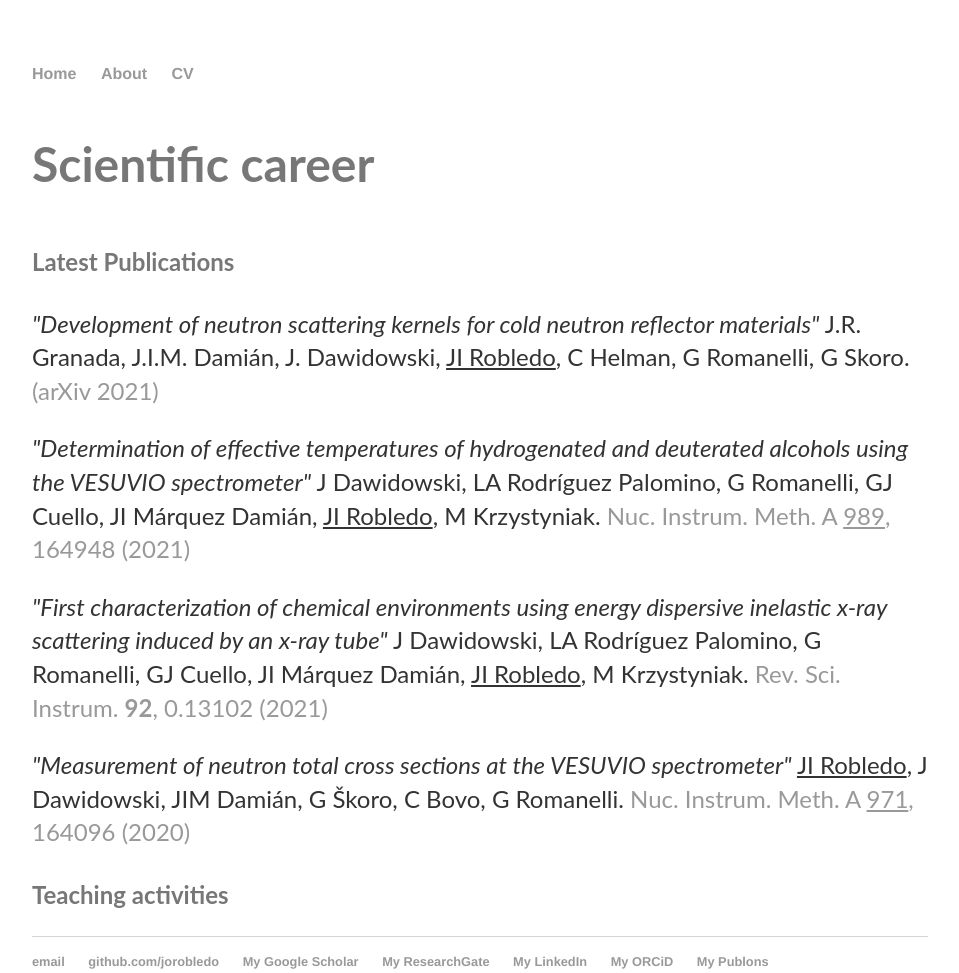
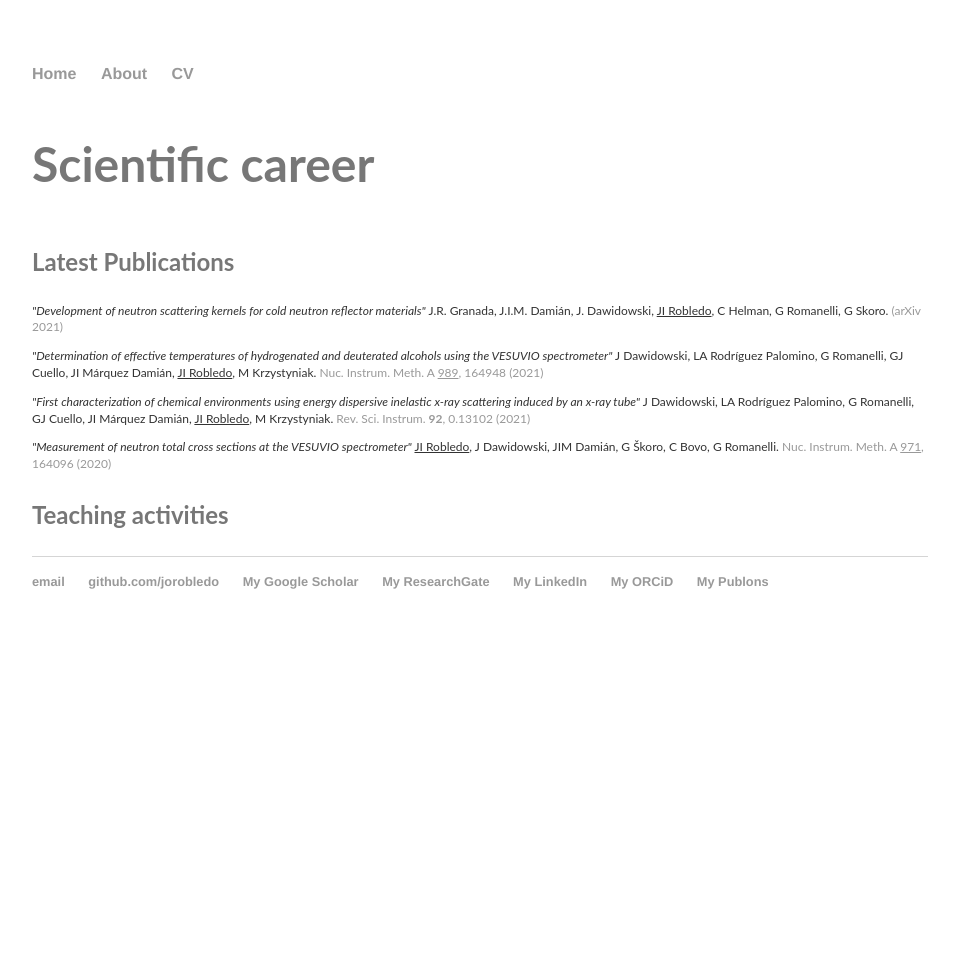
Before and after one commit to jorobledo/jorobledo.github.io, a Jekyll site: the page built from cv/index.html, in a window 1280 px wide. Shown: the whole page, without its empty margins (160-1119 px from the left). Built offline with Jekyll 4.4.1, drawn with Linux system fonts in a browser that asks for light colours.

Commit message:
change font size

```diff
--- a/cv/index.html
+++ b/cv/index.html
@@ -7,20 +7,28 @@
 		<h1>Scientific career</h1>
 
 		<h2>Latest Publications</h2>
-		    <p> <i>"Development of neutron scattering kernels for cold neutron reflector materials"</i> J.R. Granada, J.I.M. Damián, J. Dawidowski,
-			    <u>JI Robledo</u>, C Helman, G Romanelli, G Skoro. <a href="https://arxiv.org/abs/2103.09145">(arXiv 2021)</a></p>
+		    <p style="font-size:12px">
+				<i>"Development of neutron scattering kernels for cold neutron reflector materials"</i> J.R. Granada, J.I.M. Damián, J. Dawidowski,
+			    <u>JI Robledo</u>, C Helman, G Romanelli, G Skoro. <a href="https://arxiv.org/abs/2103.09145">(arXiv 2021)</a>
+			</p>
 
-			<p> <i>"Determination of effective temperatures of hydrogenated and deuterated alcohols using the VESUVIO spectrometer"</i>
+			<p style="font-size:12px">
+				<i>"Determination of effective temperatures of hydrogenated and deuterated alcohols using the VESUVIO spectrometer"</i>
 				 J Dawidowski, LA Rodríguez Palomino, G Romanelli, GJ Cuello, JI Márquez Damián, <u>JI Robledo</u>, M Krzystyniak.
-				  <a href="https://doi.org/10.1016/j.nima.2020.164948"> Nuc. Instrum. Meth. A <u>989</u>, 164948 (2021)</a></p>
+				  <a href="https://doi.org/10.1016/j.nima.2020.164948"> Nuc. Instrum. Meth. A <u>989</u>, 164948 (2021)</a>
+			</p>
 
-			<p> <i>"First characterization of chemical environments using energy dispersive inelastic x-ray scattering induced by an x-ray tube"</i>
+			<p style="font-size:12px">
+				<i>"First characterization of chemical environments using energy dispersive inelastic x-ray scattering induced by an x-ray tube"</i>
 				J Dawidowski, LA Rodríguez Palomino, G Romanelli, GJ Cuello, JI Márquez Damián, <u>JI Robledo</u>, M Krzystyniak.
-				<a href="https://doi.org/10.1063/5.0026061"> Rev. Sci. Instrum. <b>92</b>, 0.13102 (2021)</a></p>
+				<a href="https://doi.org/10.1063/5.0026061"> Rev. Sci. Instrum. <b>92</b>, 0.13102 (2021)</a>
+			</p>
 
-			<p> <i>"Measurement of neutron total cross sections at the VESUVIO spectrometer"</i>
+			<p style="font-size:12px">
+				<i>"Measurement of neutron total cross sections at the VESUVIO spectrometer"</i>
 				<u>JI Robledo</u>, J Dawidowski, JIM Damián, G Škoro, C Bovo, G Romanelli.
-				<a href="https://doi.org/10.1016/j.nima.2020.164096"> Nuc. Instrum. Meth. A <u>971</u>, 164096 (2020)</a></p>
+				<a href="https://doi.org/10.1016/j.nima.2020.164096"> Nuc. Instrum. Meth. A <u>971</u>, 164096 (2020)</a>
+			</p>
 		<h2>Teaching activities</h2>
 	</div>
 
```
